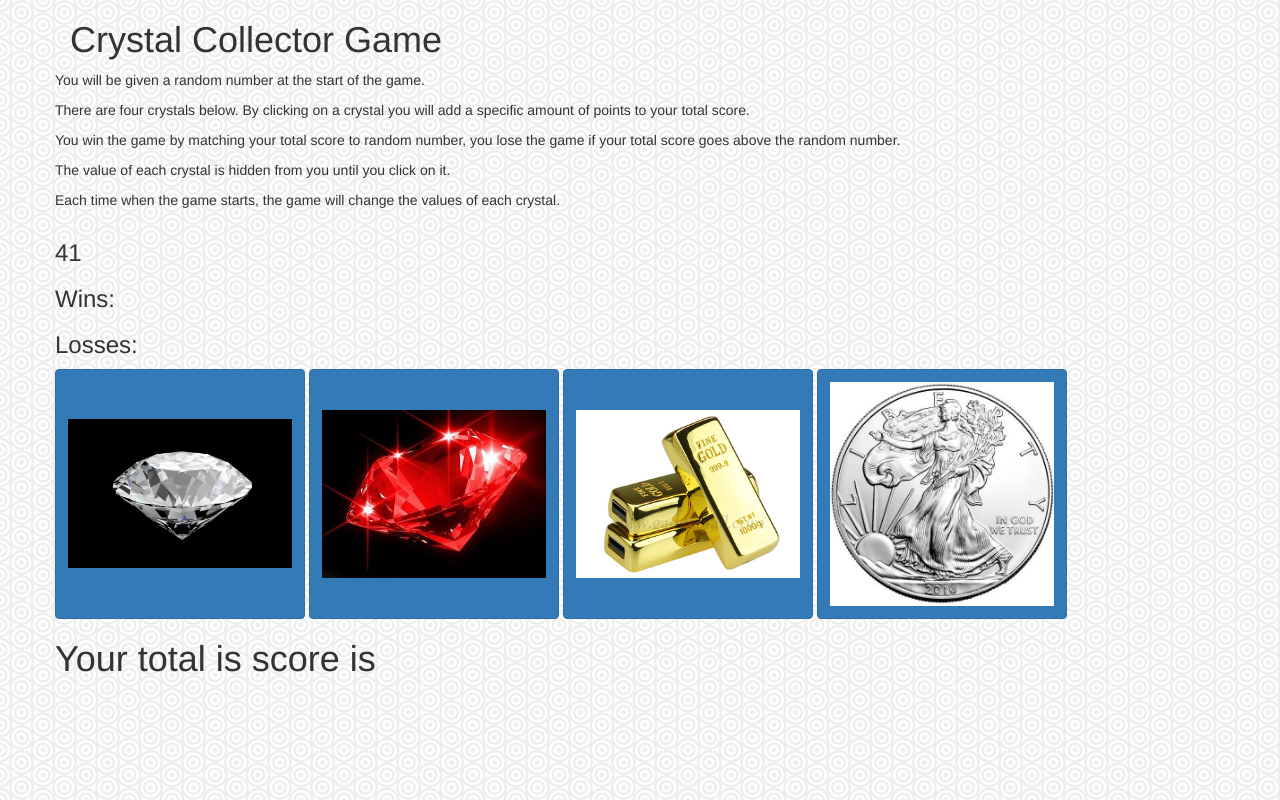
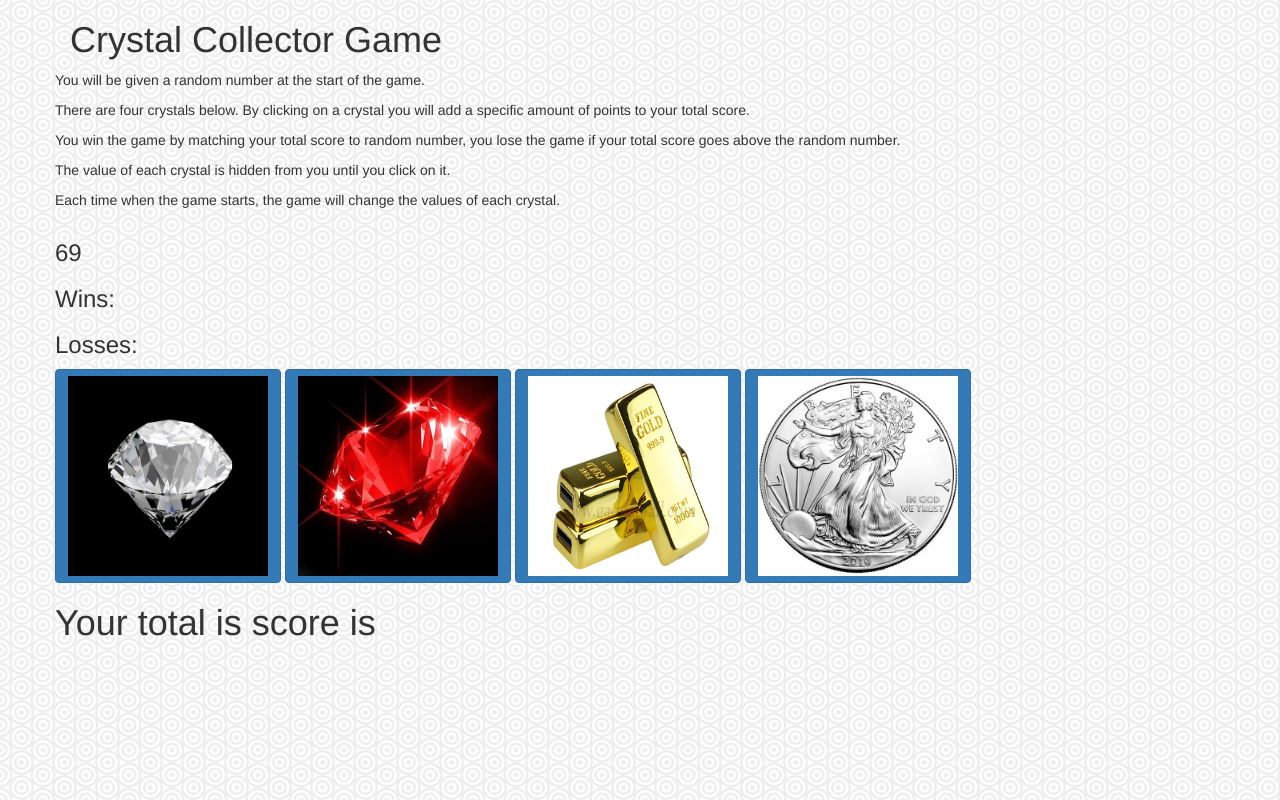
Before and after one commit to kicknpick/week-4-game, a PHP site: page / in a window 1280 px wide. Run offline with PHP 8.4, Linux system fonts and the light colour scheme; some libraries are stand-ins or nearby versions.

Commit message:
changed randomNumber value and fixed image sizes

```diff
--- a/assets/css/style.css
+++ b/assets/css/style.css
@@ -2,7 +2,14 @@ body {
 	background-image: url("../images/dimension.png");
 }
 
-.crystal {
+/*.crystal {
 	height: 250px;
 	width: 250px;
+}*/
+
+img {
+	height: 200px;
+	width: 200px;
+	padding: 0px;
+	margin: 0px;
 }
--- a/index.html
+++ b/index.html
@@ -56,10 +56,10 @@
 
 
 				<div class="row">
-					<button id="crystal1" class="btn btn-primary crystal"><img src="assets/images/diamond.png"" class="img-responsive" alt="Responsive image"></button>
-					<button id="crystal2" class="btn btn-primary crystal"><img src="assets/images/ruby.png"" class="img-responsive" alt="Responsive image"></button>
-					<button id="crystal3" class="btn btn-primary crystal"><img src="assets/images/gold.png"" class="img-responsive" alt="Responsive image"></button>
-					<button id="crystal4" class="btn btn-primary crystal"><img src="assets/images/silver.png"" class="img-responsive" alt="Responsive image"></button>
+					<button id="crystal1" class="btn btn-primary crystal"><img src="assets/images/diamond.png" class="img" alt="Responsive image"></button>
+					<button id="crystal2" class="btn btn-primary crystal"><img src="assets/images/ruby.png" class="img" alt="Responsive image"></button>
+					<button id="crystal3" class="btn btn-primary crystal"><img src="assets/images/gold.png" class="img" alt="Responsive image"></button>
+					<button id="crystal4" class="btn btn-primary crystal"><img src="assets/images/silver.png" class="img" alt="Responsive image"></button>
 				</div>
 
 				<div class="row">
```
Also changed, not shown: assets/javascript/game.js (+31 -15 lines), assets/javascript/sortExercise.html (added, +27 -0 lines).
